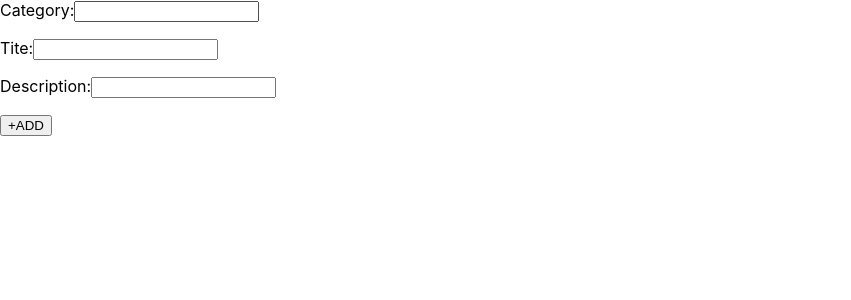
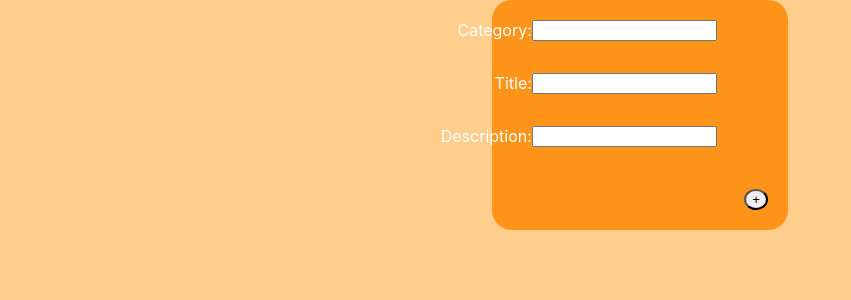
Before and after one commit to somogyiTi2/toDoList, a React (Create React App) app in the folder todolist-app/: page / in a window 1280 px wide. Shown: the top 300 px of the page, without its empty margins (0-851 px from the left). Built offline with nearby package versions, Linux system fonts and the light colour scheme.

Commit message:
feature/add style

```diff
--- /dev/null
+++ b/todolist-app/src/components/ListCard.module.css
@@ -0,0 +1,20 @@
+.listCard {
+    background-color: rgb(255, 175, 54);
+    padding: 10px 10px;
+    width: 20%;
+    border-radius: 20px;
+    margin: 10px;
+}
+
+.row {
+    display: flex;
+    justify-content: space-evenly;
+}
+
+
+.element {
+    background-color: rgb(248, 189, 100);
+    hr{
+        border-top: 4px dotted rgba(0, 0, 0, 0.5);
+    }
+}
--- a/todolist-app/src/components/ListCard.tsx
+++ b/todolist-app/src/components/ListCard.tsx
@@ -1,5 +1,6 @@
 import React from 'react';
 import { TodoListType } from '../types/TodoListType';
+import Style from "./ListCard.module.css"
 
 const ListCard: React.FC<{ toDoList: TodoListType[] }> = ({ toDoList }) => {
     console.log(toDoList);
@@ -19,20 +20,23 @@ const ListCard: React.FC<{ toDoList: TodoListType[] }> = ({ toDoList }) => {
         console.log(categorizedItems);
 
         return (
-            <div>
+
+            <div className={Style.row}>
                 {Object.entries(categorizedItems).map(([category, items]) => (
-                    <div key={category}>
+                    <div key={category} className={Style.listCard}>
                         <h1>{category}</h1>
                         {items.map((item, index) => (
-                            <div key={index}>
+                            <div key={item.key} className={Style.element}>
                                 <span>{item.key}</span>
                                 <h3>{item.title}</h3>
                                 <p>{item.description}</p>
+                                <hr/>
                             </div>
                         ))}
                     </div>
                 ))}
             </div>
+
         );
     }
 
--- /dev/null
+++ b/todolist-app/src/components/Todoform.module.css
@@ -0,0 +1,35 @@
+.todoform {
+    color: white;
+    display: flex;
+    justify-content: center;
+    /*  later if add close button
+    align-items: center;
+    height: 100vh;  */
+}
+
+.formholder {
+    background-color: #ff941b;
+    width: 20%;
+    border-radius: 20px;
+    padding: 20px;
+}
+
+form {
+    display: flex;
+    flex-direction: column;
+    align-items: stretch;
+}
+
+form label {
+    display: flex;
+    justify-content: flex-end;
+    margin: 0% 20%;
+}
+
+
+
+form button {
+    align-self: flex-end;
+    border-radius: 100%;
+    margin-top: 10px;
+}
--- a/todolist-app/src/components/Todoform.tsx
+++ b/todolist-app/src/components/Todoform.tsx
@@ -2,6 +2,7 @@
 import { useState } from "react";
 import { TodoFormProps } from '../types/TodoListType'
 import Time from "./Time";
+import Style from "./Todoform.module.css"
 
 const Todoform: React.FC<TodoFormProps> = ({ addElement }) => {
     const [title, setTitle] = useState<string>("");
@@ -20,6 +21,8 @@ const Todoform: React.FC<TodoFormProps> = ({ addElement }) => {
     };
 
     return (
+        <div className={Style.todoform}>
+        <div className={Style.formholder}>
             <form onSubmit={formHandler}>
                 <label htmlFor="category">
                     Category:
@@ -30,9 +33,9 @@ const Todoform: React.FC<TodoFormProps> = ({ addElement }) => {
                         onChange={(e) => setCategory(e.target.value)}
                     />
                 </label>
-            <p/>
+                <p />
                 <label htmlFor="title">
-                Tite:
+                    Title:
                     <input
                         type="text"
                         id="title"
@@ -43,14 +46,20 @@ const Todoform: React.FC<TodoFormProps> = ({ addElement }) => {
                 <p />
                 <label htmlFor="description">
                     Description:
-                <input type="text" id="description"
-
+                    <input
+                        type="text"
+                        id="description"
                         value={description}
-                    onChange={(e) => setDescription(e.target.value)} />
+                        onChange={(e) => setDescription(e.target.value)}
+                    />
                 </label>
                 <p />
-            <button type='submit'>+ADD</button>
+                <button type='submit'>+</button>
             </form>
+        </div>
+    </div>
+
+
     )
 }
 
--- a/todolist-app/src/index.css
+++ b/todolist-app/src/index.css
@@ -5,6 +5,7 @@ body {
     sans-serif;
   -webkit-font-smoothing: antialiased;
   -moz-osx-font-smoothing: grayscale;
+  background-color: #ffcd8c
 }
 
 code {
```
Lines whose indentation alone changed are shown as unchanged.
